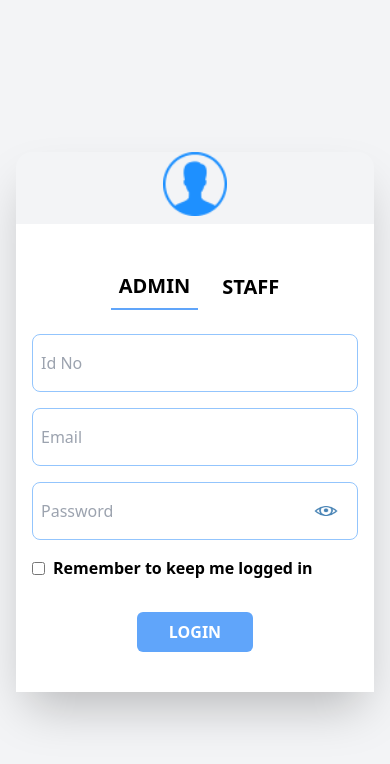
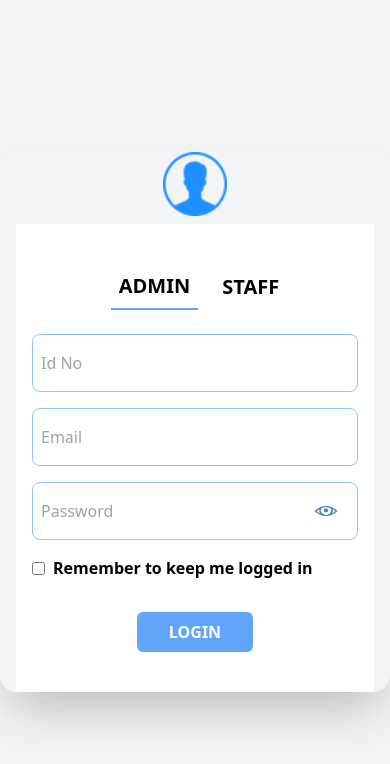
Before and after one commit to Victorakinwunmi/renaissance, a Nuxt app: page / in a window 390 px wide. Shown: the top 764 px of the page. Built offline with nearby package versions, Linux system fonts and the light colour scheme.

Commit message:
i made the error message responsive on mobile

```diff
--- a/pages/admindashboard.vue
+++ b/pages/admindashboard.vue
@@ -1,5 +1,10 @@
 <template>
-
+   <div class="flex justify-center w-full h-screen items-center">
+    <div>
+        <h1 class="text-6xl font-bold mb-10">Error 404</h1>
+        <h1 class="text-4xl font-thin">This page is currently not available</h1>
+    </div>
+   </div>
 </template>
 
 <script>
--- a/pages/index.vue
+++ b/pages/index.vue
@@ -7,7 +7,7 @@
        </div>
      </div>
     </div>
-    <div class="w-full px-4 lg:w-5/12 lg:p-0">
+    <div class="w-full lg:w-5/12 lg:p-0">
         <div :class="wrong_password? 'block':'hidden'">
             <div class="bg-red-500 p-2  mb-4 text-center">
               <h1 class="text-white text-sm">User password is incorrect</h1>
@@ -18,7 +18,7 @@
               <h1 class="text-white text-sm">User does not exist</h1>
             </div>
         </div>
-        <form @submit.prevent="adminAunthetication" v-show="login_type === true" class="w-full  shadow-2xl rounded-2xl md:p-0 lg:py-10 md:w-4/6 lg:w-5/6 xl:w-4/6 mx-auto">
+        <form @submit.prevent="adminAunthetication" v-show="login_type === true" class="w-full px-4 shadow-2xl rounded-2xl lg:px-0 lg:py-10 md:w-4/6 lg:w-5/6 xl:w-4/6 mx-auto">
             <img :src="require('@/assets/icons/profile.png')" class="w-16 mx-auto mb-2">
             <div class="bg-white px-4 py-10 md:px-8 lg:px-14">
                 <div class="flex justify-center gap-6 w-full mb-6">
@@ -42,7 +42,7 @@
                 </div>
             </div>
         </form>
-        <div v-show="login_type === false" class="w-full shadow-2xl rounded-2xl md:p-0 lg:py-10 md:w-4/6 lg:w-5/6 xl:w-4/6 mx-auto">
+        <div v-show="login_type === false" class="w-full shadow-2xl rounded-2xl px-4 lg:px-0 lg:py-10 md:w-4/6 lg:w-5/6 xl:w-4/6 mx-auto">
             <img :src="require('@/assets/icons/profile.png')" class="w-16 mx-auto mb-2">
             <div class="bg-white px-4 py-10 md:px-8 lg:px-14">
                 <div class="flex justify-center gap-6 w-full mb-6">
@@ -113,7 +113,7 @@ export default {
     adminValidation() {
         clearTimeout(this.dLoad())
         let adminAccount = {
-            id_no: "08104782750",
+            id_no: "0001",
             email: "adexvictor94@gmail.com",
             password: "victor",
         };
```
